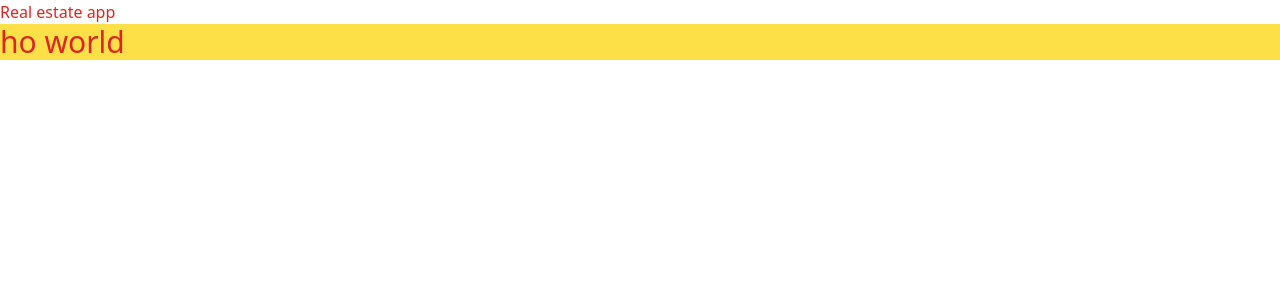
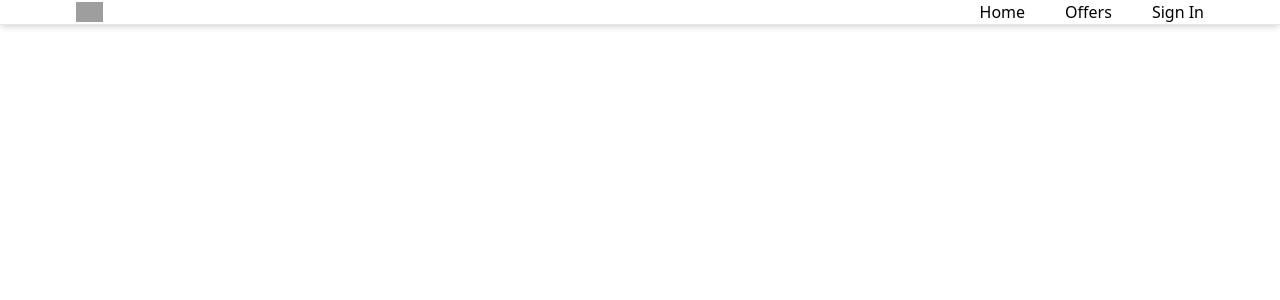
Before and after one commit to trdxDeepu/EstateApp, a React (Vite) app: page / in a window 1280 px wide. Shown: the top 300 px of the page. Built offline with nearby package versions, Linux system fonts and the light colour scheme; grey boxes are pictures that could not be loaded.

Commit message:
make header added router and uselocation to get path and make header alos

```diff
--- a/package.json
+++ b/package.json
@@ -11,6 +11,7 @@
   "dependencies": {
     "react": "^18.2.0",
     "react-dom": "^18.2.0",
+    "react-router": "^6.8.2",
     "react-router-dom": "^6.8.2"
   },
   "devDependencies": {
--- a/src/App.jsx
+++ b/src/App.jsx
@@ -5,6 +5,7 @@ function App() {
 
   return (
  <>
+
  <AppRouter/>
  </>
   )
--- a/src/AppRouter.jsx
+++ b/src/AppRouter.jsx
@@ -1,26 +1,30 @@
-import React from 'react'
-import { BrowserRouter , Route , Routes } from 'react-router-dom'
-import Home from './Pages/Home'
-import Offer from './Pages/Offer'
-import Profile from './Pages/Profile'
-import SignIn from './SigninSignup/SignIn'
-import SignUp from './SigninSignup/SignUp'
-import ForgotPassword from './SigninSignup/ForgotPassword'
+import React from "react";
+import { BrowserRouter as Router, Routes, Route } from "react-router-dom";
+import Home from "./Pages/Home";
+import Offer from "./Pages/Offer";
+import Profile from "./Pages/Profile";
+import SignIn from "./SigninSignup/SignIn";
+import SignUp from "./SigninSignup/SignUp";
+import ForgotPassword from "./SigninSignup/ForgotPassword";
+import Header from "./Components/Header"
 
+const AppRouter = () => {
+  return (
+    <>
+     <Router>
+     <Header/>
+      <Routes>
+        <Route path="/" element={<Home />} />
+        <Route path="/offer" element={<Offer />} />
+        <Route path="/profile" element={<Profile />} />
+        <Route path="/sign-in" element={<SignIn />} />
+        <Route path="/sign-up" element={<SignUp />} />
+        <Route path="/forgot-password" element={<ForgotPassword />} />
+      </Routes>
+    </Router>
+    </>
 
-const Router = () => {
-  return (
-    <BrowserRouter>
-    <Routes>
-        <Route path ="/" element={<Home/>}/>
-        <Route path ="/offer" element={<Offer/>}/>
-        <Route path ="/profile" element={<Profile/>}/>
-        <Route path ="/signin" element={<SignIn/>}/>
-        <Route path ="/signup" element={<SignUp/>}/>
-        <Route path ="/forgot" element={<ForgotPassword/>}/>
-    </Routes>
-    </BrowserRouter>
-  )
-}
+  );
+};
 
-export default Router
+export default AppRouter;
--- /dev/null
+++ b/src/Components/Header.jsx
@@ -0,0 +1,36 @@
+import React from "react";
+import { useLocation } from "react-router-dom";
+
+const Header = () => {
+  const location = useLocation();
+  console.log(location.pathname);
+
+  return (
+    <div
+      className="bg-white border-b shadow-md sticky
+    top-0 z-50  "
+    >
+      <header
+        className="flex justify-between items-center
+      px-3 max-w-6xl mx-auto "
+      >
+        <div>
+          <img
+            src="https://static.rdc.moveaws.com/images/logos/rdc-logo-default.svg"
+            alt="logo"
+            className="h-5 cursor-pointer "
+          />
+        </div>
+        <div>
+          <ul className="flex space-x-10 ">
+            <li>Home</li>
+            <li>Offers</li>
+            <li>Sign In</li>
+          </ul>
+        </div>
+      </header>
+    </div>
+  );
+};
+
+export default Header;
--- a/src/Pages/Home.jsx
+++ b/src/Pages/Home.jsx
@@ -3,8 +3,6 @@ import React from 'react'
 const Home = () => {
   return (
     <div>
-       <h1 className="text-red-600">Real estate app</h1>
- <h1 className="text-3xl text-red-600 bg-yellow-300">ho world </h1>
 
     </div>
   )
```
Also changed, not shown: 2 other files (tests, documents, lock files or other folders).
